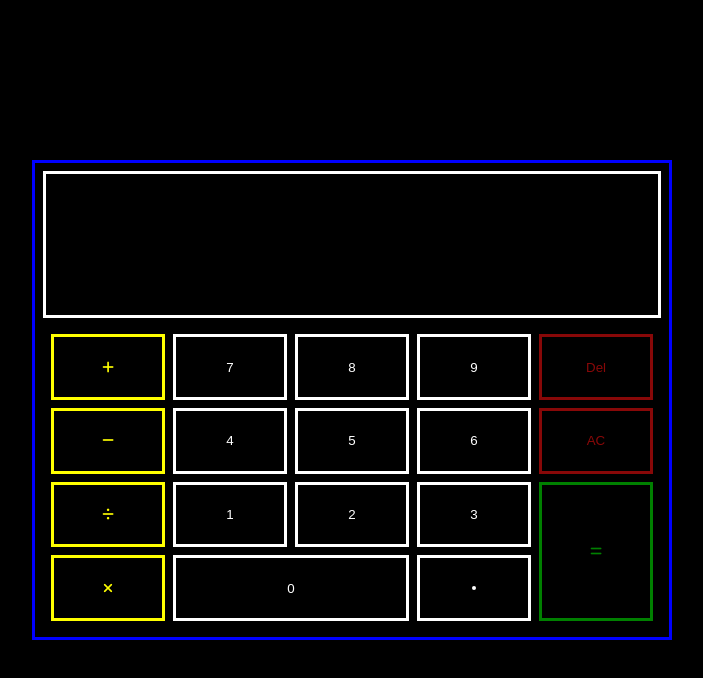
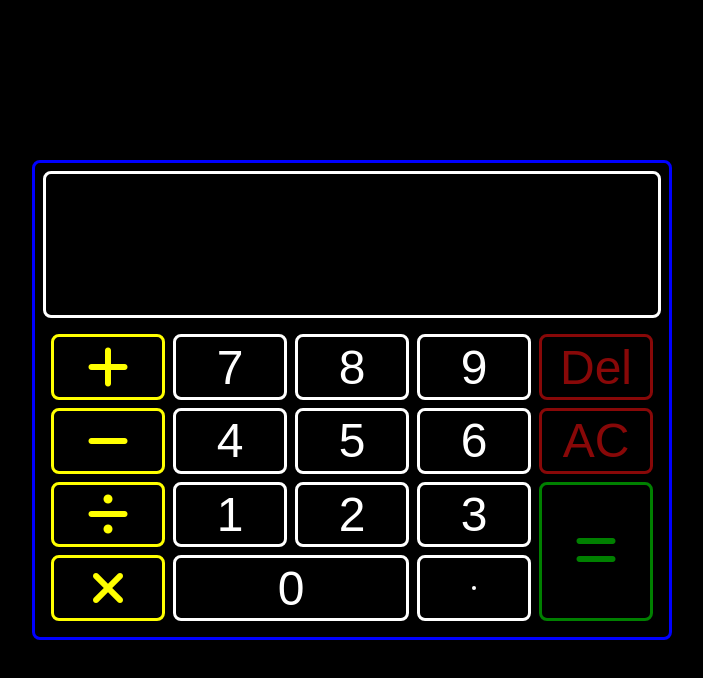
Before and after one commit to yousef8/Calculator, a plain HTML site: page index.html in a window 1280 px wide. Shown: the whole page, without its empty margins (288-991 px from the left). Drawn offline with Linux system fonts and the light colour scheme.

Commit message:
Improve UI

```diff
--- a/styles.css
+++ b/styles.css
@@ -25,6 +25,7 @@ body {
   width: 50%;
   height: 60%;
   border: 3px solid blue;
+  border-radius: 0.5rem;
   padding: 0.5rem;
   display: grid;
   grid-template-columns: repeat(5, 1fr);
@@ -38,6 +39,7 @@ body {
 
 .display {
   border: 3px solid white;
+  border-radius: 0.5rem;
   grid-area: display;
   padding: 0.5rem;
   display: grid;
@@ -60,11 +62,11 @@ body {
     "operators numbers numbers numbers equal";
 }
 
-.buttons > .operators {
+.buttons>.operators {
   grid-area: operators;
 }
 
-.buttons > .numbers {
+.buttons>.numbers {
   grid-area: numbers;
 }
 
@@ -161,10 +163,16 @@ body {
     "divide"
     "multiply";
 }
+
 .operators button {
   color: yellow;
   background-color: transparent;
   border: 3px solid yellow;
+  border-radius: 0.5rem;
+}
+
+.operators button i {
+  font-size: 3rem;
 }
 
 .numbers {
@@ -180,19 +188,27 @@ body {
 }
 
 .numbers button {
+  font-size: 3rem;
   background-color: transparent;
   color: white;
   border: 3px solid white;
+  border-radius: 0.5rem;
 }
 
 .controls {
   background-color: transparent;
   color: #880808;
   border: 3px solid #880808;
+  border-radius: 0.5rem;
 }
 
 #equal {
   color: green;
   background-color: transparent;
   border: 3px solid green;
+  border-radius: 0.5rem;
 }
+
+.buttons>button {
+  font-size: 3rem;
+}
```
